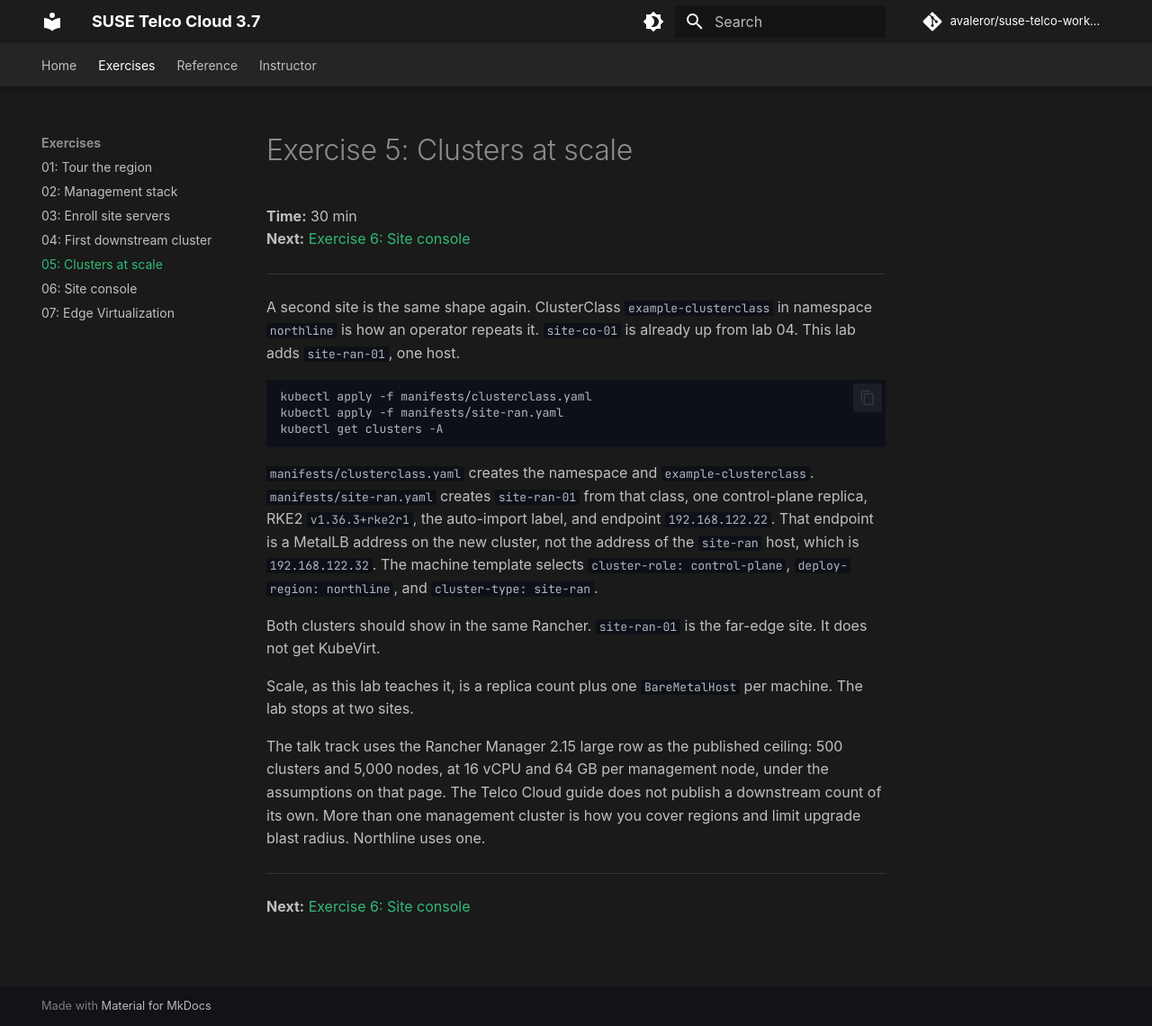
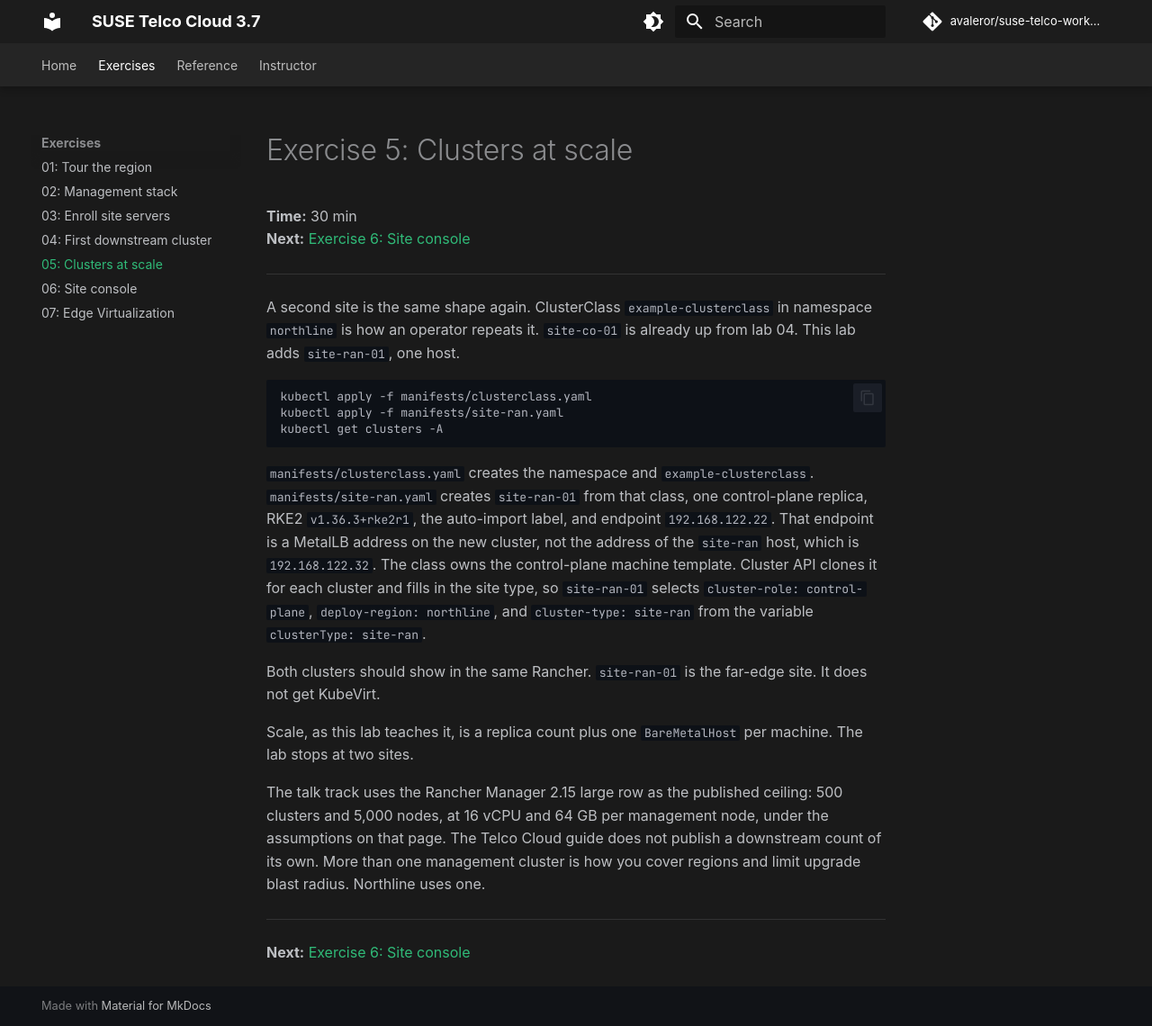
Before and after one commit to avaleror/suse-telco-workshop, an MkDocs documentation site: the page built from docs/exercises/05-clusters-at-scale.md, in a window 1280 px wide and 1140 px high. Shown: the whole window at 90% size. Built offline with MkDocs 1.6.1 and Material for MkDocs 9.7.7, drawn with Linux system fonts in a browser that asks for light colours; some web fonts are replaced; comment, search, counter and statistics services are not loaded.

Commit message:
fix(manifests): site-ran ClusterClass sets the control-plane machine template the CAPI way
Upstream telco-examples (release-3.7 and main) choose the control-plane
Metal3MachineTemplate with a patch on spec.machineTemplate.spec.infrastructureRef
of the RKE2ControlPlaneTemplate. CAPI v1.13 preserves that field during topology
patching, so the patch is dropped, the RKE2ControlPlane keeps pointing at the
missing template example-controlplane and the CAPRKE2 controller panics.

The class now declares controlPlane.machineInfrastructure with a class-level
Metal3MachineTemplate. A clusterType variable patches the host selector and the
Metal3DataTemplate name comes from the built-in cluster name. site-ran.yaml keeps
only the Cluster and its Metal3DataTemplate.

````diff
--- a/docs/exercises/05-clusters-at-scale.md
+++ b/docs/exercises/05-clusters-at-scale.md
@@ -13,7 +13,7 @@ kubectl apply -f manifests/site-ran.yaml
 kubectl get clusters -A
 ```
 
-`manifests/clusterclass.yaml` creates the namespace and `example-clusterclass`. `manifests/site-ran.yaml` creates `site-ran-01` from that class, one control-plane replica, RKE2 `v1.36.3+rke2r1`, the auto-import label, and endpoint `192.168.122.22`. That endpoint is a MetalLB address on the new cluster, not the address of the `site-ran` host, which is `192.168.122.32`. The machine template selects `cluster-role: control-plane`, `deploy-region: northline`, and `cluster-type: site-ran`.
+`manifests/clusterclass.yaml` creates the namespace and `example-clusterclass`. `manifests/site-ran.yaml` creates `site-ran-01` from that class, one control-plane replica, RKE2 `v1.36.3+rke2r1`, the auto-import label, and endpoint `192.168.122.22`. That endpoint is a MetalLB address on the new cluster, not the address of the `site-ran` host, which is `192.168.122.32`. The class owns the control-plane machine template. Cluster API clones it for each cluster and fills in the site type, so `site-ran-01` selects `cluster-role: control-plane`, `deploy-region: northline`, and `cluster-type: site-ran` from the variable `clusterType: site-ran`.
 
 Both clusters should show in the same Rancher. `site-ran-01` is the far-edge site. It does not get KubeVirt.
 
````
Also changed, not shown: 2 other files.
